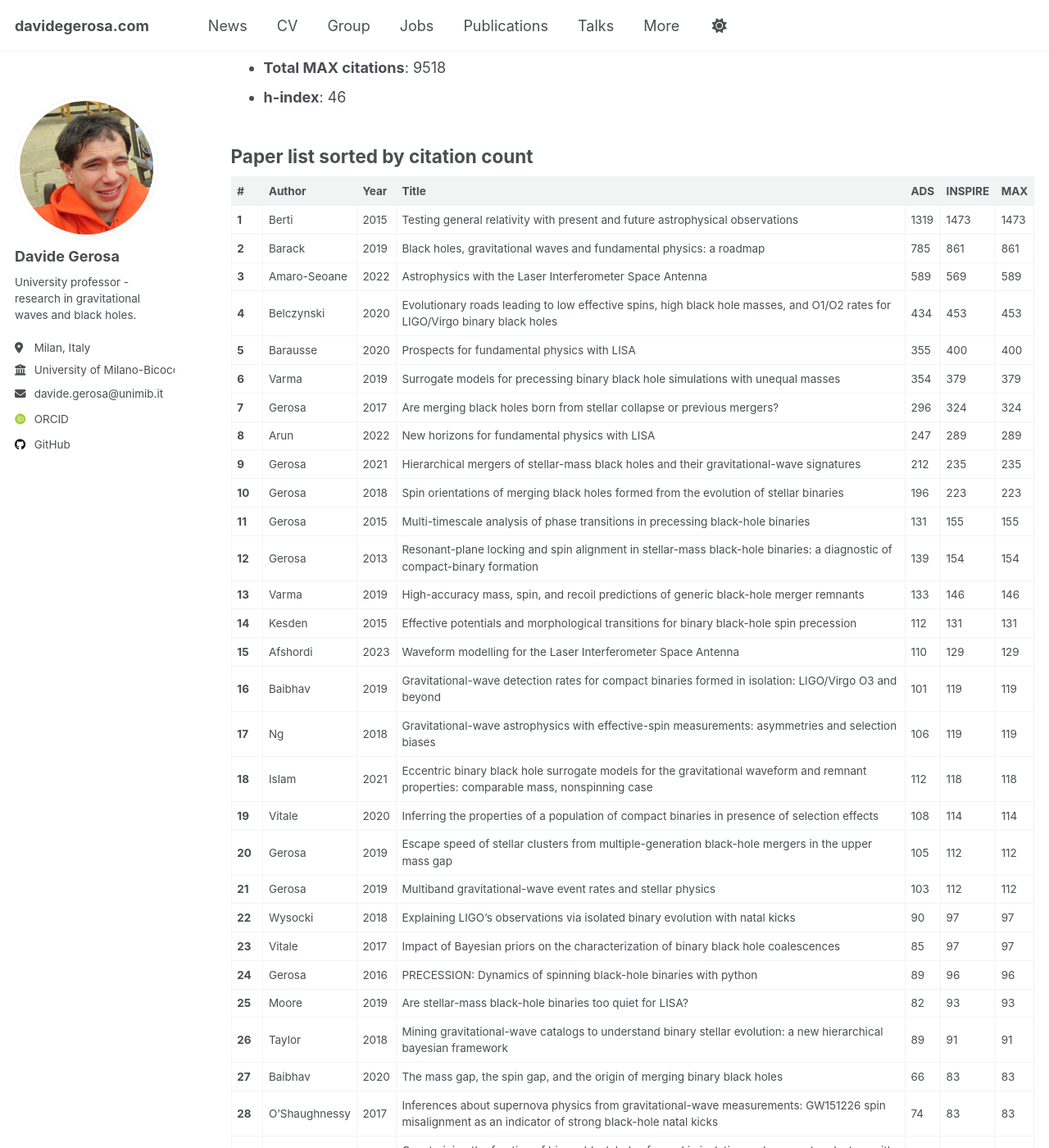
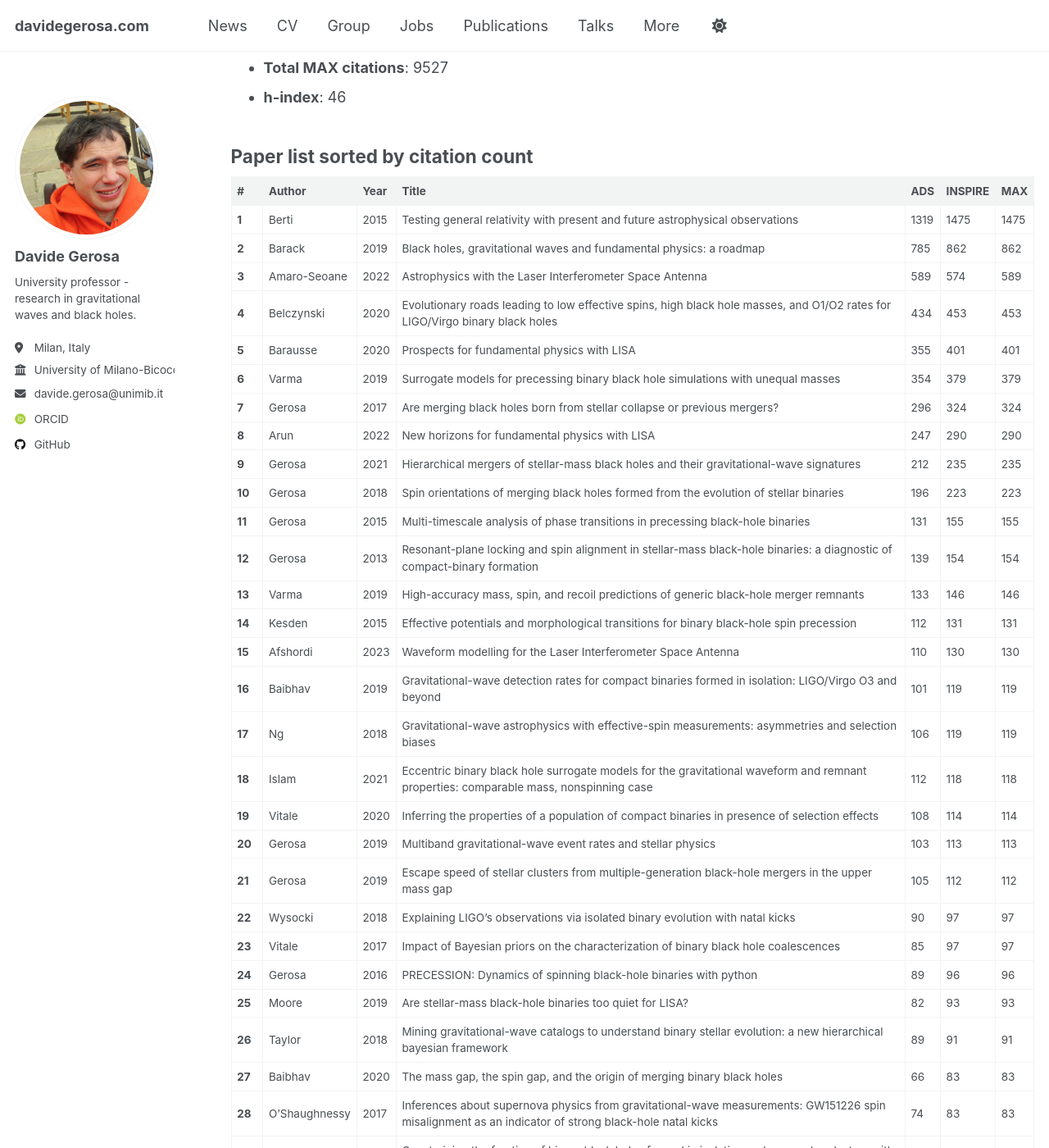
Before and after one commit to dgerosa/website, a Jekyll site: the page built from _pages/citations.md, in a window 1280 px wide and 1400 px high, scrolled down 319 px. Shown: the whole window at 82% size. Built offline with Jekyll 4.4.1, drawn with Linux system fonts in a browser that asks for light colours; some web fonts are replaced; some of the changed text lies outside the part shown.

Commit message:
Website update from workflow

```diff
--- a/_pages/_citations.md
+++ b/_pages/_citations.md
@@ -1,35 +1,35 @@
 ## Citation Summary
 
 - **Total ADS citations**: 8633
-- **Total INSPIRE citations**: 9471
-- **Total MAX citations**: 9518
+- **Total INSPIRE citations**: 9485
+- **Total MAX citations**: 9527
 - **h-index**: 46
 
 ## Paper list sorted by citation count
 
 | # | Author | Year | Title | ADS | INSPIRE | MAX |
 |---|--------|------|-------|-----|---------|-----|
-| **1** | Berti | 2015 | Testing general relativity with present and future astrophysical observations | 1319 | 1473 | 1473 |
-| **2** | Barack | 2019 | Black holes, gravitational waves and fundamental physics: a roadmap | 785 | 861 | 861 |
-| **3** | Amaro-Seoane | 2022 | Astrophysics with the Laser Interferometer Space Antenna | 589 | 569 | 589 |
+| **1** | Berti | 2015 | Testing general relativity with present and future astrophysical observations | 1319 | 1475 | 1475 |
+| **2** | Barack | 2019 | Black holes, gravitational waves and fundamental physics: a roadmap | 785 | 862 | 862 |
+| **3** | Amaro-Seoane | 2022 | Astrophysics with the Laser Interferometer Space Antenna | 589 | 574 | 589 |
 | **4** | Belczynski | 2020 | Evolutionary roads leading to low effective spins, high black hole masses, and O1/O2 rates for LIGO/Virgo binary black holes | 434 | 453 | 453 |
-| **5** | Barausse | 2020 | Prospects for fundamental physics with LISA | 355 | 400 | 400 |
+| **5** | Barausse | 2020 | Prospects for fundamental physics with LISA | 355 | 401 | 401 |
 | **6** | Varma | 2019 | Surrogate models for precessing binary black hole simulations with unequal masses | 354 | 379 | 379 |
 | **7** | Gerosa | 2017 | Are merging black holes born from stellar collapse or previous mergers? | 296 | 324 | 324 |
-| **8** | Arun | 2022 | New horizons for fundamental physics with LISA | 247 | 289 | 289 |
+| **8** | Arun | 2022 | New horizons for fundamental physics with LISA | 247 | 290 | 290 |
 | **9** | Gerosa | 2021 | Hierarchical mergers of stellar-mass black holes and their gravitational-wave signatures | 212 | 235 | 235 |
 | **10** | Gerosa | 2018 | Spin orientations of merging black holes formed from the evolution of stellar binaries | 196 | 223 | 223 |
 | **11** | Gerosa | 2015 | Multi-timescale analysis of phase transitions in precessing black-hole binaries | 131 | 155 | 155 |
 | **12** | Gerosa | 2013 | Resonant-plane locking and spin alignment in stellar-mass black-hole binaries: a diagnostic of compact-binary formation | 139 | 154 | 154 |
 | **13** | Varma | 2019 | High-accuracy mass, spin, and recoil predictions of generic black-hole merger remnants | 133 | 146 | 146 |
 | **14** | Kesden | 2015 | Effective potentials and morphological transitions for binary black-hole spin precession | 112 | 131 | 131 |
-| **15** | Afshordi | 2023 | Waveform modelling for the Laser Interferometer Space Antenna | 110 | 129 | 129 |
+| **15** | Afshordi | 2023 | Waveform modelling for the Laser Interferometer Space Antenna | 110 | 130 | 130 |
 | **16** | Baibhav | 2019 | Gravitational-wave detection rates for compact binaries formed in isolation: LIGO/Virgo O3 and beyond | 101 | 119 | 119 |
 | **17** | Ng | 2018 | Gravitational-wave astrophysics with effective-spin measurements: asymmetries and selection biases | 106 | 119 | 119 |
 | **18** | Islam | 2021 | Eccentric binary black hole surrogate models for the gravitational waveform and remnant properties: comparable mass, nonspinning case | 112 | 118 | 118 |
 | **19** | Vitale | 2020 | Inferring the properties of a population of compact binaries in presence of selection effects | 108 | 114 | 114 |
-| **20** | Gerosa | 2019 | Escape speed of stellar clusters from multiple-generation black-hole mergers in the upper mass gap | 105 | 112 | 112 |
-| **21** | Gerosa | 2019 | Multiband gravitational-wave event rates and stellar physics | 103 | 112 | 112 |
+| **20** | Gerosa | 2019 | Multiband gravitational-wave event rates and stellar physics | 103 | 113 | 113 |
+| **21** | Gerosa | 2019 | Escape speed of stellar clusters from multiple-generation black-hole mergers in the upper mass gap | 105 | 112 | 112 |
 | **22** | Wysocki | 2018 | Explaining LIGO's observations via isolated binary evolution with natal kicks | 90 | 97 | 97 |
 | **23** | Vitale | 2017 | Impact of Bayesian priors on the characterization of binary black hole coalescences | 85 | 97 | 97 |
 | **24** | Gerosa | 2016 | PRECESSION: Dynamics of spinning black-hole binaries with python | 89 | 96 | 96 |
```
Also changed, not shown: other parts of _pages/_citations.md (+7 -7 lines), _pages/_group.md (+1 -1 lines), _pages/_publications.md (+1 -1 lines), _pages/_talks.md (+1 -1 lines).
